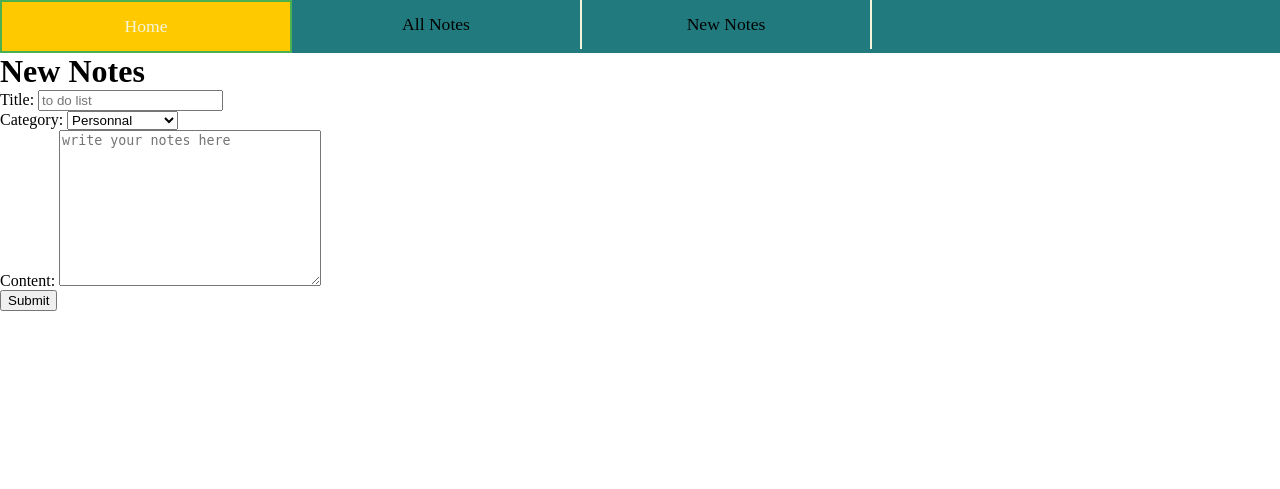
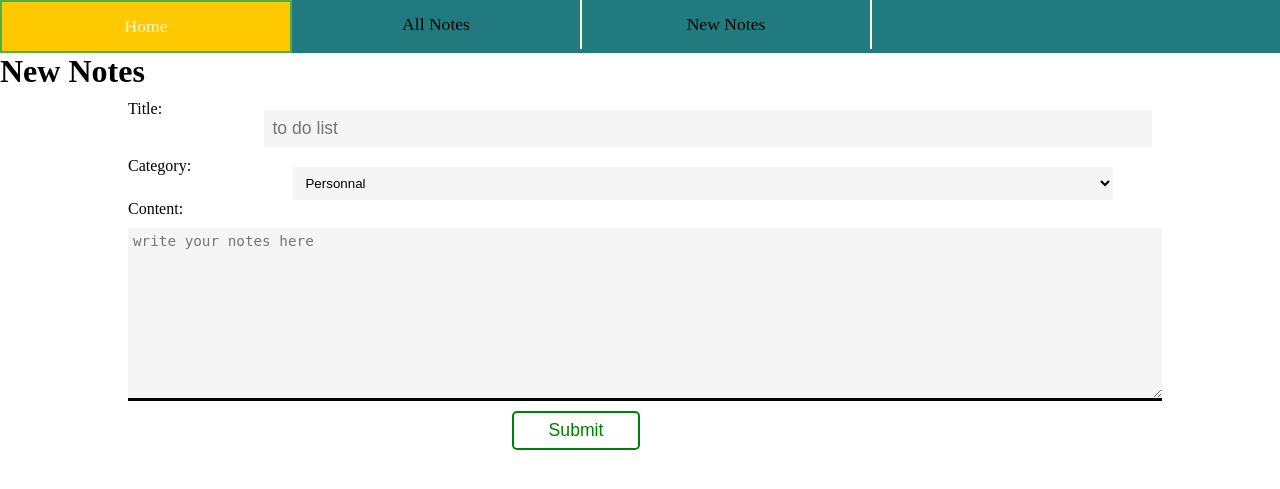
Before and after one commit to blackwakhu/note-taking-app-django, a Django app: a page that uses note_taker/templates/new_notes.html in a window 1280 px wide. Shown: the top 489 px of the page. Run offline with Django 5.2, Linux system fonts and the light colour scheme.

Commit message:
finished adding css to form elements

```diff
--- a/note_taker/static/css/style.css
+++ b/note_taker/static/css/style.css
@@ -71,3 +71,68 @@ header a:hover{
   background-color: #10898d;
   color: beige;
 }
+
+/* dealing with form elements */
+
+textarea{
+  width: 80%;
+  margin-left: 10%;
+  margin-right: 10%;
+  padding: 5px;
+  border: none;
+  background: whitesmoke;
+  border-bottom: solid 3px black;
+  font-size: 1.1em
+}
+
+/* label{
+  margin-left: 10%;
+} */
+
+.new-note-input{
+  margin-left: 10%;
+  display: flex;
+  width: 80%;
+  margin-top: 10px;
+}
+
+.new-note-input-txt label{
+  margin-left: 10%;
+}
+
+input[type='submit']{
+  margin-left: 40%;
+  margin-top: 10px;
+  min-width: 10%;
+  padding: 7px;
+  background: white;
+  color: #008000;
+  border: solid 2px #008000;
+  border-radius: 5px;
+  font-size: 1.1em;
+}
+
+input[type='submit']:hover{
+  background: #008000;
+  color: white;
+}
+
+select{
+  width: 100%;
+  background: none;
+  padding: 8px;
+  border: none;
+  background: whitesmoke;
+}
+
+option, optgroup{
+  width: 70%;
+}
+
+input[type='text']{
+  width: 100%;
+  border: none;
+  background: whitesmoke;
+  padding: 8px;
+  font-size: 1.1em;
+}
--- a/note_taker/static/js/function.js
+++ b/note_taker/static/js/function.js
@@ -15,3 +15,8 @@ edit_note_btn.addEventListener('click', function () {
     home_note_div.style.display = "none";
     edit_note_div.style.display = "inherit";
 });
+// form elements
+var new_note_submit = document.querySelector("#new-note-submit");
+new_note_submit.addEventListener('click', function () {
+    alert("<h1>Submitted</h1>");
+});
--- a/note_taker/templates/new_notes.html
+++ b/note_taker/templates/new_notes.html
@@ -28,11 +28,11 @@
         </optgroup>
       </select>
     </div>
-    <div class="new-note-input">
+    <div class="new-note-input-txt">
       <label for="Content">Content:</label>
       <textarea name="content" id="content" cols="30" class="new-note-input" rows="10" placeholder="write your notes here" required"></textarea>
     </div>
-    <input type="submit" value="Submit"/>
+    <input type="submit" value="Submit" id="new-note-submit"/>
   </form>
 
 {% endblock %}
--- a/note_taker/templates/note.html
+++ b/note_taker/templates/note.html
@@ -115,7 +115,7 @@
             </optgroup>
           </select>
         </div>
-        <div class="new-note-input">
+        <div class="new-note-input-txt">
           <label for="Content">Content:</label>
           <textarea name="content" id="content" cols="30" class="new-note-input" rows="10" placeholder="write your notes here" required">{{item.content}}</textarea>
         </div>
```
Also changed, not shown: note_taker/static/js/function.ts (+8 -0 lines).
